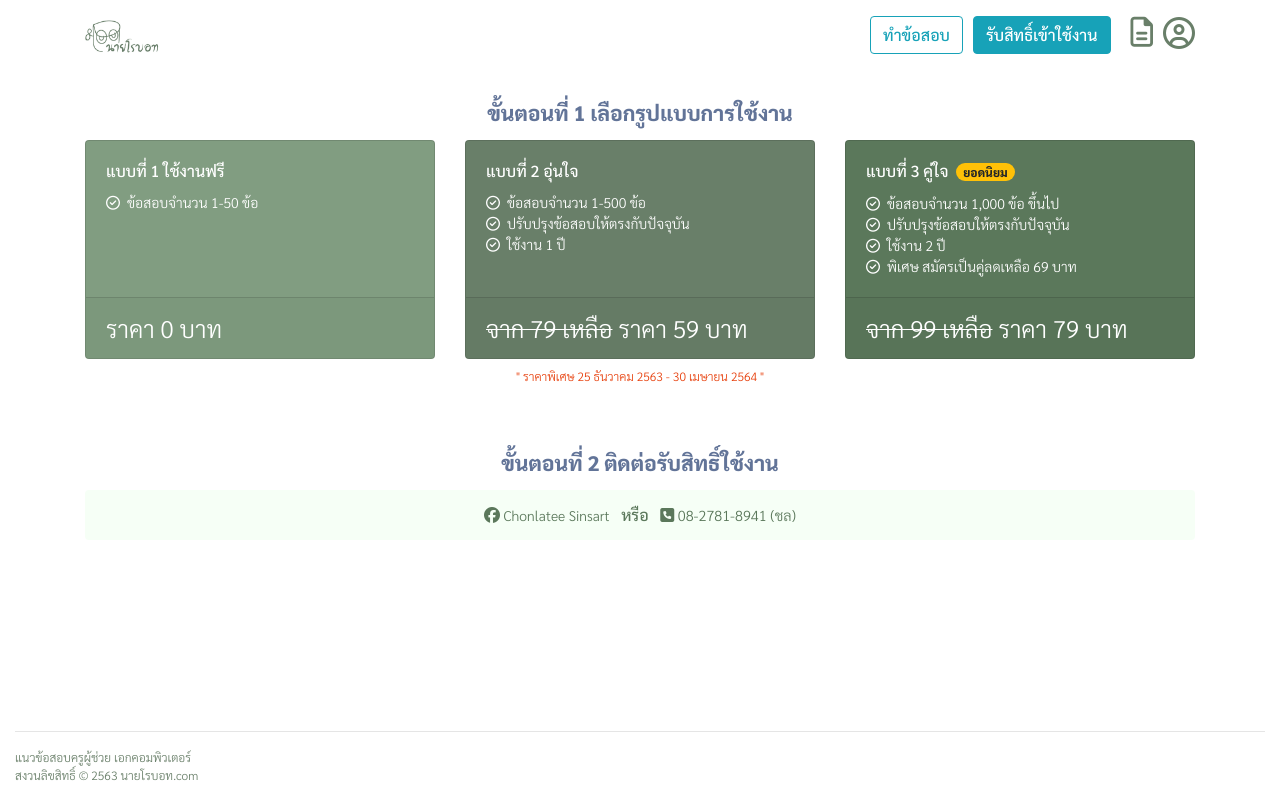
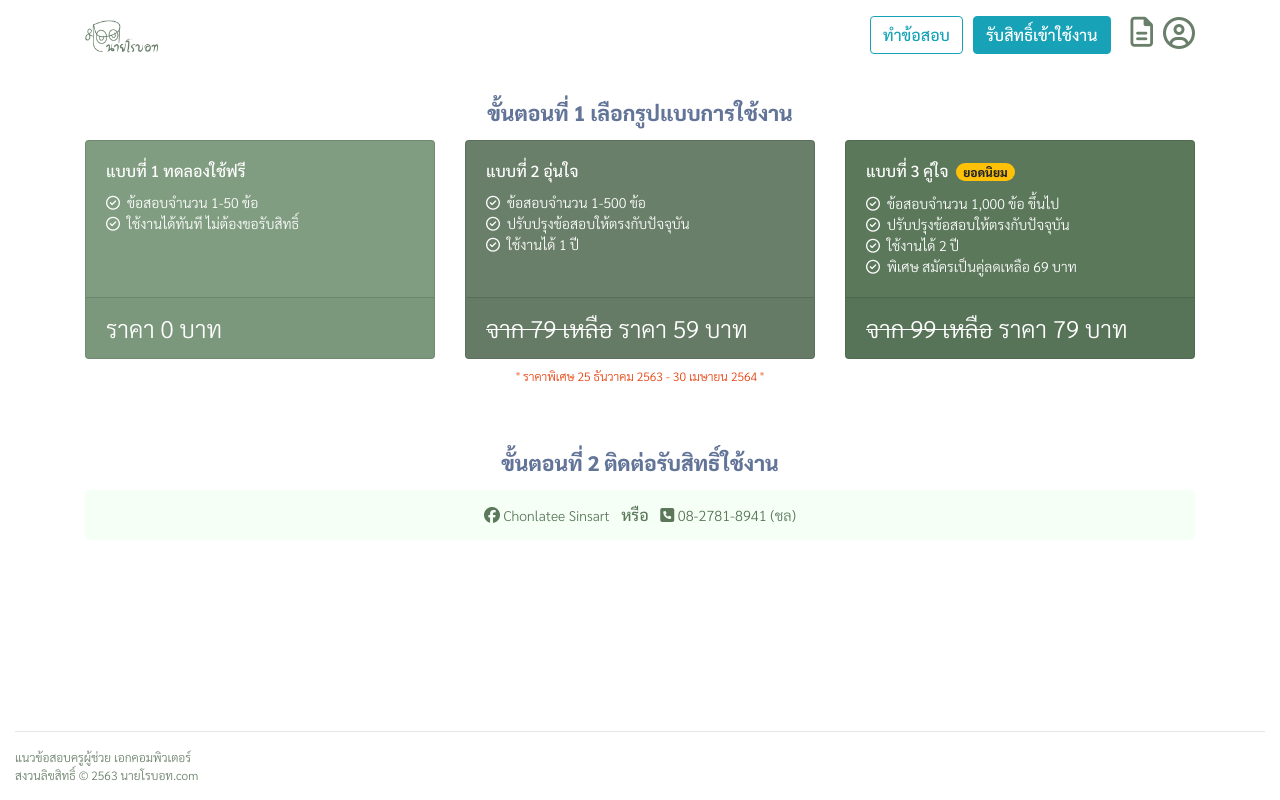
Before and after one commit to chonlatee-s/AT, a React (Create React App) app: page /PlansAndContact in a window 1280 px wide. Built offline with nearby package versions, Linux system fonts and the light colour scheme.

Commit message:
edit text plan

```diff
--- a/src/Plans.js
+++ b/src/Plans.js
@@ -15,9 +15,10 @@ class Plans extends Component {
                         <CardDeck>
                             <Card className="cardPlan1">
                                 <Card.Body>
-                                    <Card.Title className="txtCardHead">แบบที่ 1 ใช้งานฟรี</Card.Title>
+                                    <Card.Title className="txtCardHead">แบบที่ 1 ทดลองใช้ฟรี</Card.Title>
                                     <Card.Text>
                                         <p className="txtCard"><i className='far fa-check-circle'></i> &nbsp;ข้อสอบจำนวน 1-50 ข้อ</p>
+                                        <p className="txtCard"><i className='far fa-check-circle'></i> &nbsp;ใช้งานได้ทันที ไม่ต้องขอรับสิทธิ์</p>
                                     </Card.Text>
                                 </Card.Body>
                                 <Card.Footer>
@@ -30,7 +31,7 @@ class Plans extends Component {
                                     <Card.Text>
                                         <p className="txtCard"><i className='far fa-check-circle'></i> &nbsp;ข้อสอบจำนวน 1-500 ข้อ</p>
                                         <p className="txtCard"><i className='far fa-check-circle'></i> &nbsp;ปรับปรุงข้อสอบให้ตรงกับปัจจุบัน</p>
-                                        <p className="txtCard"><i className='far fa-check-circle'></i> &nbsp;ใช้งาน 1 ปี</p>
+                                        <p className="txtCard"><i className='far fa-check-circle'></i> &nbsp;ใช้งานได้ 1 ปี</p>
                                     </Card.Text>
                                 </Card.Body>
                                 <Card.Footer>
@@ -43,7 +44,7 @@ class Plans extends Component {
                                     <Card.Text>
                                         <p className="txtCard"><i className='far fa-check-circle'></i> &nbsp;ข้อสอบจำนวน 1,000 ข้อ ขึ้นไป</p>
                                         <p className="txtCard"><i className='far fa-check-circle'></i> &nbsp;ปรับปรุงข้อสอบให้ตรงกับปัจจุบัน</p>
-                                        <p className="txtCard"><i className='far fa-check-circle'></i> &nbsp;ใช้งาน 2 ปี</p>
+                                        <p className="txtCard"><i className='far fa-check-circle'></i> &nbsp;ใช้งานได้ 2 ปี</p>
                                         <p className="txtCard"><i className='far fa-check-circle'></i> &nbsp;<span>พิเศษ สมัครเป็นคู่ลดเหลือ 69 บาท</span></p>
                                     </Card.Text>
                                 </Card.Body>
--- a/src/Result.js
+++ b/src/Result.js
@@ -1,6 +1,7 @@
 import React, { Component } from 'react'
 import {Container, Row, Col, ProgressBar, Alert, Image, Badge} from 'react-bootstrap'
 import { connect } from 'react-redux'
+import {NavLink} from 'react-router-dom';
 
 class Result extends Component {
 
@@ -24,7 +25,8 @@ class Result extends Component {
                         <p style={{fontSize:"60px", margin:"0px", color:"#fff"}}>{`${this.props.score}/${this.props.result.length}`}</p>
                         <ProgressBar striped variant="info" now={(this.props.score*100)/this.props.result.length} label={`${Math.round((this.props.score*100)/this.props.result.length)}%`} style={{height: "10px"}}/>
                     </Alert>
-                        <h6><Badge variant="success"> {dataStore.Plan === '1' ? 'แบบที่ 1 ใช้งานฟรี' : dataStore.Plan === '2' ? 'แบบที่ 2 อุ่นใจ' : 'แบบที่ 3 คู่ใจ' } </Badge></h6>
+                        <h6><Badge variant="success"> {dataStore.Plan === '1' ? 'คุณใช้งานแบบที่ 1 ทดลองใช้ฟรี' : dataStore.Plan === '2' ? 'คุณใช้งานแบบที่ 2 อุ่นใจ' : 'คุณใช้งานแบบที่ 3 คู่ใจ' } </Badge></h6>
+                        <NavLink to="/PlansAndContact"><p style={{fontWeight:'300', marginTop:'0px', fontSize:"12px", color:'#e7400d'}}> {dataStore.Plan === '1' ? 'รับสิทธิ์เพิ่มเติม' : null} </p></NavLink>
                         <p style={{fontWeight:'300', marginTop:'0px', fontSize:"12px",color:'#627498'}}>
                             {
                                 dataStore.Plan !== '1' ? dataStore.date_exp : null
```
Also changed, not shown: 1 other file (tests, documents, lock files or other folders).
